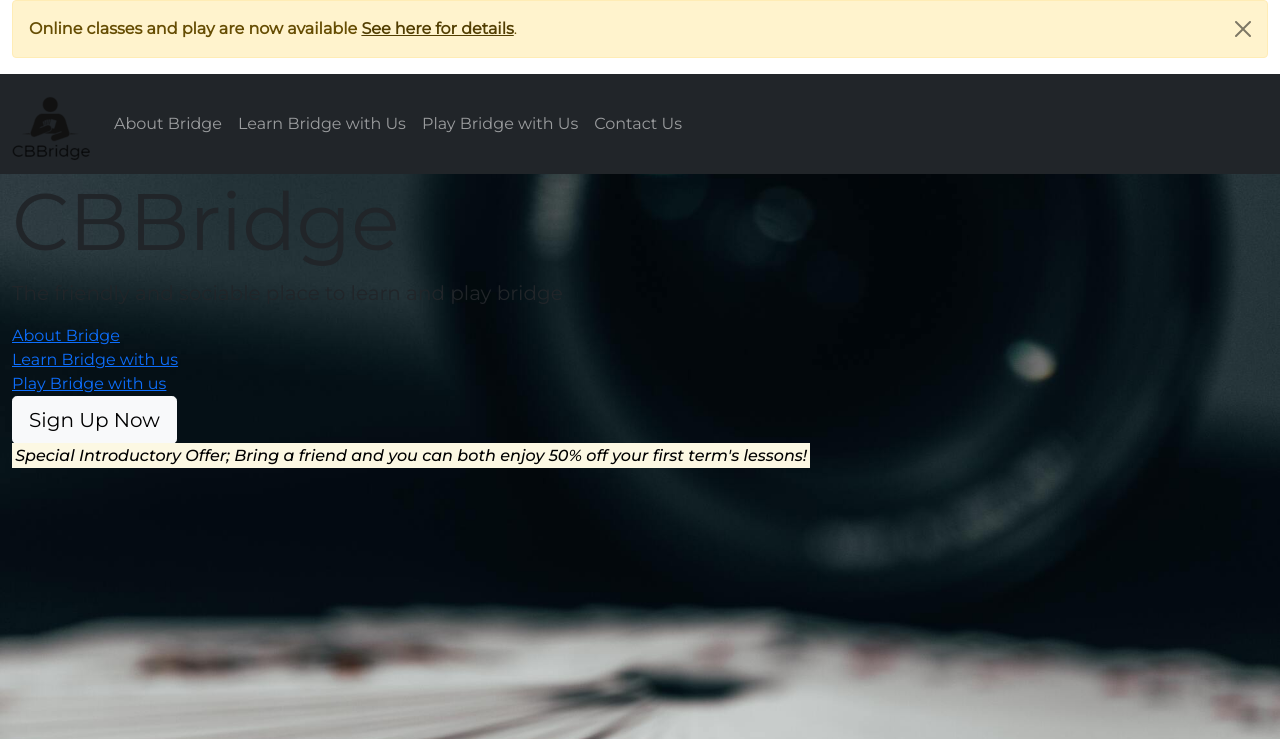
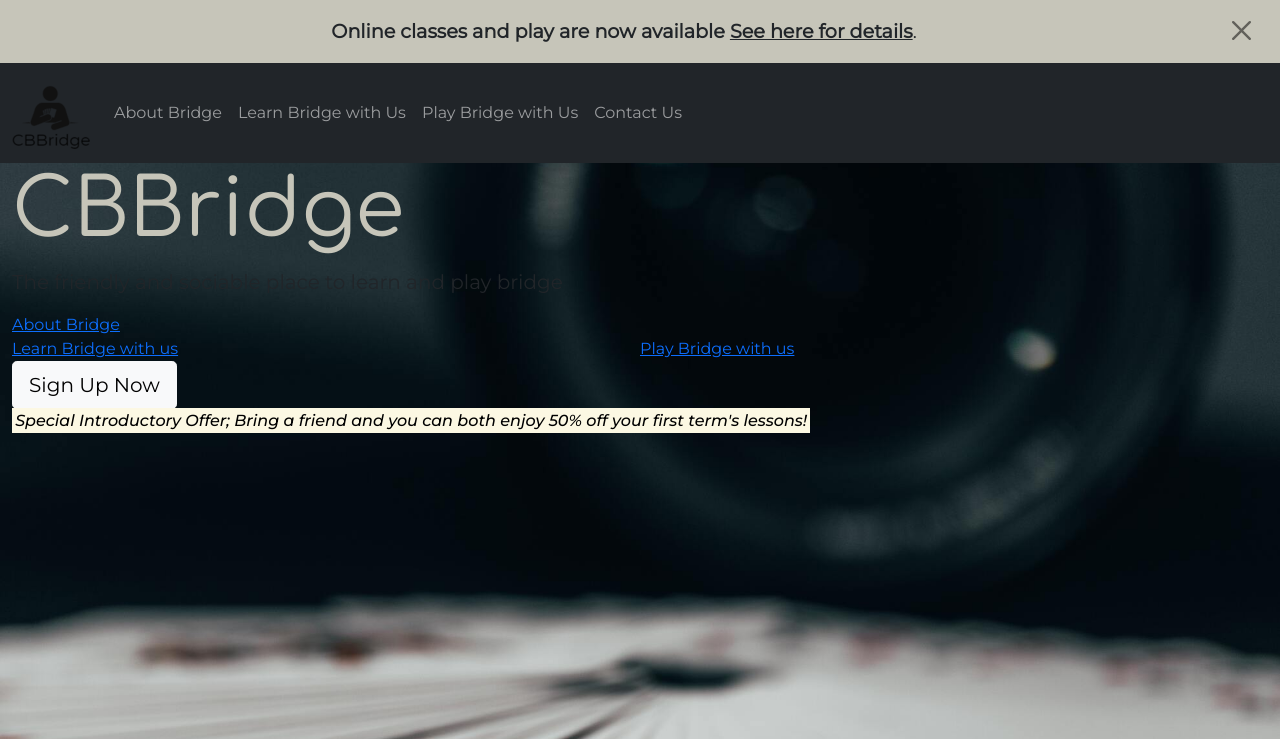
Before and after one commit to ConacBreslin/CCBridge-MS1, a plain HTML site: page index.html in a window 1280 px wide. Shown: the top 739 px of the page. Drawn offline with nearby package versions, Linux system fonts and the light colour scheme.

Commit message:
style alert banner

```diff
--- a/assets/css/style.css
+++ b/assets/css/style.css
@@ -19,13 +19,31 @@ tealy-blue #62929E
 staely-grey #546A7B
 
 
+/*----------------------headings and margins and padiding---------------------------*/
 
 
+body {
+    font-family: 'Montserrat', sans-serif;
+
+}
+
+h1 {
+    font-family: 'Comfortaa', cursive;
+    color: #c6c5b9;
+}
 
 /*----------------------Containers---------------------------*/
 .alert-container   {
+    background-color: #c6c5b9;
+    margin: 0 auto;
+    text-align: center;
+    color: #212529;
+    font-size: larger;
+
 
 }
+
+
 
 .nav-container  {}
 
@@ -49,6 +67,15 @@ staely-grey #546A7B
 .footer-container {}
 
 /*----------------------Alert banner---------------------------*/
+
+.alert {
+    margin-bottom: 0;
+}
+
+
+.alert-link {
+    color: #212529;
+}
 
 
 /*----------------------Special paddings/margins/text---------------------------*/
--- a/index.html
+++ b/index.html
@@ -7,7 +7,8 @@
 
     <link href="https://cdn.jsdelivr.net/npm/bootstrap@5.0.0-beta2/dist/css/bootstrap.min.css" rel="stylesheet"
         integrity="sha384-BmbxuPwQa2lc/FVzBcNJ7UAyJxM6wuqIj61tLrc4wSX0szH/Ev+nYRRuWlolflfl" crossorigin="anonymous">
-        <link rel="stylesheet" href="https://use.fontawesome.com/releases/v5.15.2/css/all.css" integrity="sha384-vSIIfh2YWi9wW0r9iZe7RJPrKwp6bG+s9QZMoITbCckVJqGCCRhc+ccxNcdpHuYu" crossorigin="anonymous">
+    <link rel="stylesheet" href="https://use.fontawesome.com/releases/v5.15.2/css/all.css"
+        integrity="sha384-vSIIfh2YWi9wW0r9iZe7RJPrKwp6bG+s9QZMoITbCckVJqGCCRhc+ccxNcdpHuYu" crossorigin="anonymous">
     <link rel="stylesheet" href="assets/css/style.css" type="text/css">
     <title>CBBridge | Fun and friendly Bridge lessons and club</title>
 </head>
@@ -17,7 +18,7 @@
     <div class="container-fluid alert-container">
         <div class="row d-none d-sm-block">
             <div class="col-12 ">
-                <div class="alert alert-warning alert-dismissible fade show" role="alert">
+                <div class="alert alert-dismissible fade show" role="alert">
                     <strong>Online classes and play are now available</strong> <a href="#" class="alert-link">See here
                         for details</a>.
                     <button type="button" class="btn-close" data-bs-dismiss="alert" aria-label="Close"></button>
@@ -64,27 +65,34 @@
 
 
                     <p class="lead">The friendly and sociable place to learn and play bridge</p>
+                </div>
 
-                    <div>
+                <div class="col-12">
                     <a href="#">About Bridge</a>
                 </div>
 
-                    <div><a href="#">Learn Bridge with us</a></div>
+                <div class="row">
 
-                    <div><a href="#">Play Bridge with us</a>
-                        <div></div>
+                    <div class="col-6"><a href="#">Learn Bridge with us</a></div>
+
+                    <div class="col-6"><a href="#">Play Bridge with us</a>
                     </div>
+                </div>
+                <div class="col-12">
+
+
+
 
 
                     <button type="button" class="btn btn-light btn-lg" data-bs-toggle="modal"
                         data-bs-target="#ModalforSignUp">Sign Up Now</button>
-
-                    <div>
+                </div>
+                <div class="col-12">
                     <p><mark><em>Special Introductory Offer; Bring a friend and you can both enjoy 50% off your
                                 first term's lessons!</em></mark></p>
                 </div>
             </div>
-            </div>
+
         </section>
     </div>
 
@@ -436,7 +444,8 @@
             <div class="row">
                 <div class="col-8 offset-2">
                     <table class="table table-bordered table-striped caption-top">
-    <caption>Play Details<br><small>Up to four sections available to cater for all standards</small></caption>
+                        <caption>Play Details<br><small>Up to four sections available to cater for all standards</small>
+                        </caption>
                         <thead>
                             <tr>
 
@@ -503,7 +512,7 @@
                         </label>
                     </div>
                     <div class="form-check">
-  <input class="form-check-input" type="radio" name="whatwant" value="play" id="play" >
+                        <input class="form-check-input" type="radio" name="whatwant" value="play" id="play">
                         <label class="form-check-label" for="play">
                             Play
                         </label>
@@ -529,7 +538,8 @@
 
                     <div class="mb-3">
                         <label for="anyquestions" class="form-label">Any other questions?</label>
-  <textarea class="form-control" id="anyquestions" rows="7" placeholder="Ask them here."></textarea>
+                        <textarea class="form-control" id="anyquestions" rows="7"
+                            placeholder="Ask them here."></textarea>
                     </div>
                 </div>
 
@@ -610,7 +620,10 @@
             </div>
             <div class="col-6">
                 <h4 class="uppercase general-sub">Location</h4>
-                 <iframe src="https://www.google.co.uk/maps/place/Glenageary+Lawn+Tennis+Club/@53.281741,-6.1312489,17z/data=!3m1!4b1!4m5!3m4!1s0x4867062e0b1e2243:0xda802e6b23338aaf!8m2!3d53.2817747!4d-6.1290117"><p>Your browser does not support iframes.</p></iframe>
+                <iframe
+                    src="https://www.google.co.uk/maps/place/Glenageary+Lawn+Tennis+Club/@53.281741,-6.1312489,17z/data=!3m1!4b1!4m5!3m4!1s0x4867062e0b1e2243:0xda802e6b23338aaf!8m2!3d53.2817747!4d-6.1290117">
+                    <p>Your browser does not support iframes.</p>
+                </iframe>
             </div>
         </div>
     </footer>
```
Lines whose indentation alone changed are shown as unchanged.
